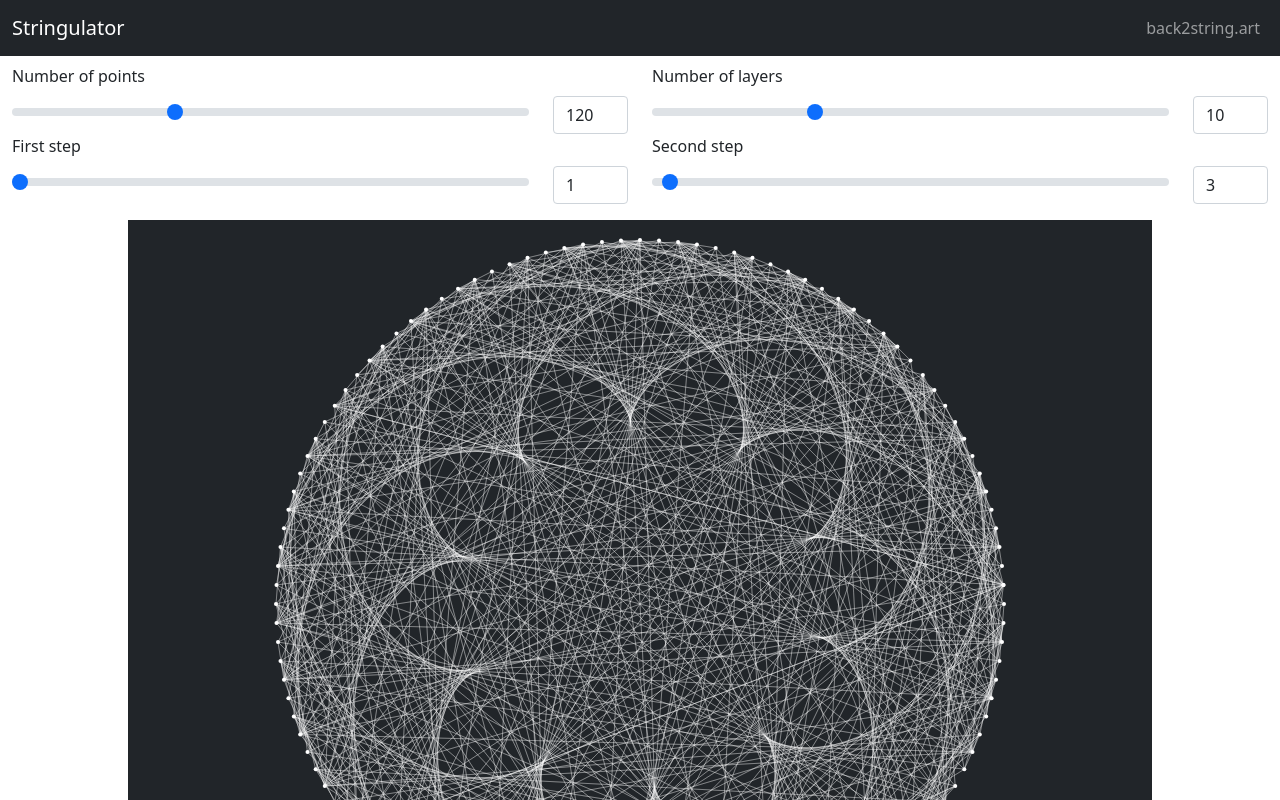
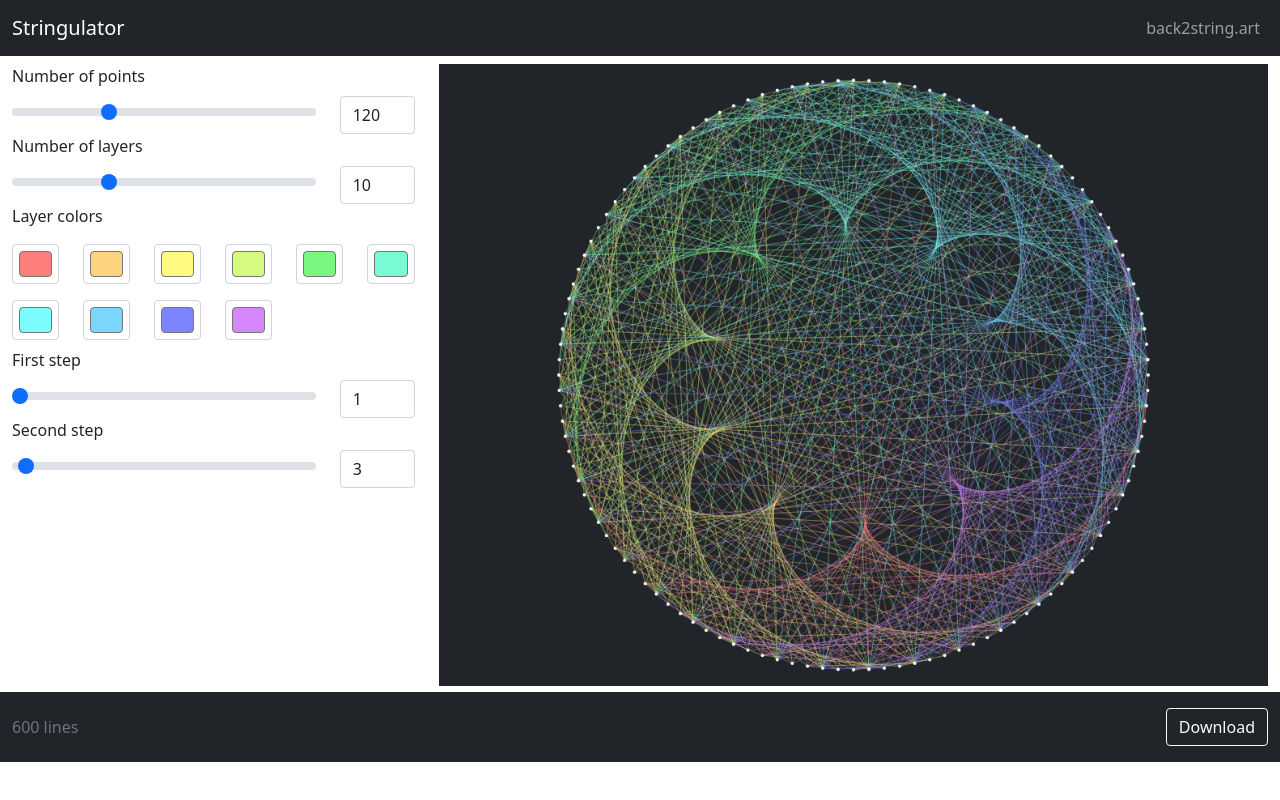
Before and after one commit to dvuckovic/stringulator, a Vue app: page / in a window 1280 px wide. Shown: the top 800 px of the page. Built offline with nearby package versions, Linux system fonts and the light colour scheme.

Commit message:
Added support for colored layers.

```diff
--- /dev/null
+++ b/src/components/InputColor.vue
@@ -0,0 +1,45 @@
+<template>
+    <div class="col">
+        <input
+            v-bind:id="fieldId"
+            v-model="localModelValue"
+            class="form-control form-control-color"
+            type="color" />
+    </div>
+</template>
+
+<script>
+import { v4 as uuid } from 'uuid';
+
+export default {
+    name: 'InputColor',
+
+    props: {
+        modelValue: {
+            type: String,
+        },
+    },
+
+    emits: {
+        'update:modelValue': {
+            type: String,
+        },
+    },
+
+    computed: {
+        fieldId () {
+            return `input-color-${uuid()}`;
+        },
+
+        localModelValue: {
+            get () {
+                return this.modelValue;
+            },
+
+            set (modelValue) {
+                this.$emit('update:modelValue', modelValue);
+            },
+        },
+    },
+};
+</script>
--- a/src/components/Main.vue
+++ b/src/components/Main.vue
@@ -1,15 +1,19 @@
 <template>
     <main class="flex-shrink-0">
         <div class="container-fluid">
-            <div class="row mt-2">
-                <div class="col-md-6">
+            <div class="row">
+                <div class="col-md-4 mt-2">
+                    <div class="row">
+                        <div class="col">
                         <InputRange
                             v-model="paramN"
                             v-bind:min="12"
                             v-bind:max="360"
                             label="Number of points" />
                         </div>
-                <div class="col-md-6">
+                    </div>
+                    <div class="row">
+                        <div class="col">
                             <InputRange
                                 v-model="paramL"
                                 v-bind:min="1"
@@ -18,14 +22,29 @@
                         </div>
                     </div>
                     <div class="row">
-                <div class="col-md-6">
+                        <div class="col">
+                            <label class="form-label">Layer colors</label>
+                        </div>
+                    </div>
+                    <div class="row">
+                        <div
+                            v-for="(l, index) in paramL"
+                            v-bind:key="index"
+                            class="col-2 my-2">
+                            <InputColor v-model="paramC[index]" />
+                        </div>
+                    </div>
+                    <div class="row">
+                        <div class="col">
                             <InputRange
                                 v-model="paramN1"
                                 v-bind:min="1"
                                 v-bind:max="50"
                                 label="First step" />
                         </div>
-                <div class="col-md-6">
+                    </div>
+                    <div class="row">
+                        <div class="col">
                             <InputRange
                                 v-model="paramN2"
                                 v-bind:min="2"
@@ -34,9 +53,7 @@
                         </div>
                     </div>
                 </div>
-        <div class="container-fluid">
-            <div class="row my-3 justify-content-center">
-                <div class="col-auto">
+                <div class="col-md-8 mt-2">
                     <canvas
                         ref="canvas"
                         v-bind:width="width"
@@ -49,11 +66,13 @@
 
 <script>
 import { defineAsyncComponent } from 'vue';
+import colors from '../data/apple-crayons.json';
 
 export default {
     name: 'Main',
 
     components: {
+        InputColor: defineAsyncComponent(() => import('@/components/InputColor')),
         InputRange: defineAsyncComponent(() => import('@/components/InputRange')),
     },
 
@@ -65,6 +84,7 @@ export default {
             ctx: null,
             paramN: 120,
             paramL: 10,
+            paramC: colors,
             paramN1: 1,
             paramN2: 3,
             width,
@@ -102,6 +122,7 @@ export default {
 
             for (let i = 0; i < this.paramL; i++) {
                 const offset = Math.ceil(this.paramN / this.paramL) * i;
+                const color = this.paramC[i];
 
                 let s = 0 + offset;
                 let e = 1 + offset;
@@ -127,6 +148,7 @@ export default {
                     linePoints.push({
                         start,
                         end,
+                        color,
                     });
                 }
             }
@@ -144,6 +166,13 @@ export default {
 
         paramL () {
             this.$nextTick(() => this.drawCanvas());
+        },
+
+        paramC: {
+            handler () {
+                this.$nextTick(() => this.drawCanvas());
+            },
+            deep: true,
         },
 
         paramN1 () {
@@ -167,7 +196,7 @@ export default {
     methods: {
         drawCanvas () {
             // Clear canvas.
-            this.ctx.fillStyle = 'rgb(33, 37, 41)';
+            this.ctx.fillStyle = '#212529';
             this.ctx.fillRect(0, 0, this.width, this.height);
 
             this.drawLines();
@@ -175,7 +204,7 @@ export default {
         },
 
         drawCircle () {
-            this.ctx.fillStyle = 'rgb(255, 255, 255)';
+            this.ctx.fillStyle = '#ffffff';
 
             this.circlePoints.forEach((point) => {
                 this.ctx.beginPath();
@@ -187,12 +216,11 @@ export default {
 
         drawLines () {
             this.ctx.lineWidth = 0.25;
-            this.ctx.strokeStyle = 'rgb(255, 255, 255)';
 
             this.linePoints.forEach((points) => {
                 if (typeof points.start === 'undefined') return;
                 if (typeof points.end === 'undefined') return;
-
+                this.ctx.strokeStyle = points.color;
                 this.ctx.beginPath();
                 this.ctx.moveTo(points.start.x, points.start.y);
                 this.ctx.lineTo(points.end.x, points.end.y);
--- /dev/null
+++ b/src/data/apple-crayons.json
@@ -0,0 +1,38 @@
+[
+    "#FD7F7C",
+    "#FED37F",
+    "#FFFA81",
+    "#D5FA80",
+    "#78F87F",
+    "#79FBD6",
+    "#79FDFE",
+    "#7AD6FD",
+    "#7B84FC",
+    "#D687FC",
+    "#FD89FD",
+    "#FD8DD7",
+    "#FD7F7C",
+    "#FED37F",
+    "#FFFA81",
+    "#D5FA80",
+    "#78F87F",
+    "#79FBD6",
+    "#79FDFE",
+    "#7AD6FD",
+    "#7B84FC",
+    "#D687FC",
+    "#FD89FD",
+    "#FD8DD7",
+    "#FD7F7C",
+    "#FED37F",
+    "#FFFA81",
+    "#D5FA80",
+    "#78F87F",
+    "#79FBD6",
+    "#79FDFE",
+    "#7AD6FD",
+    "#7B84FC",
+    "#D687FC",
+    "#FD89FD",
+    "#FD8DD7"
+]
```
Also changed, not shown: 1 other file (tests, documents, lock files or other folders). Lines whose indentation alone changed are shown as unchanged.
